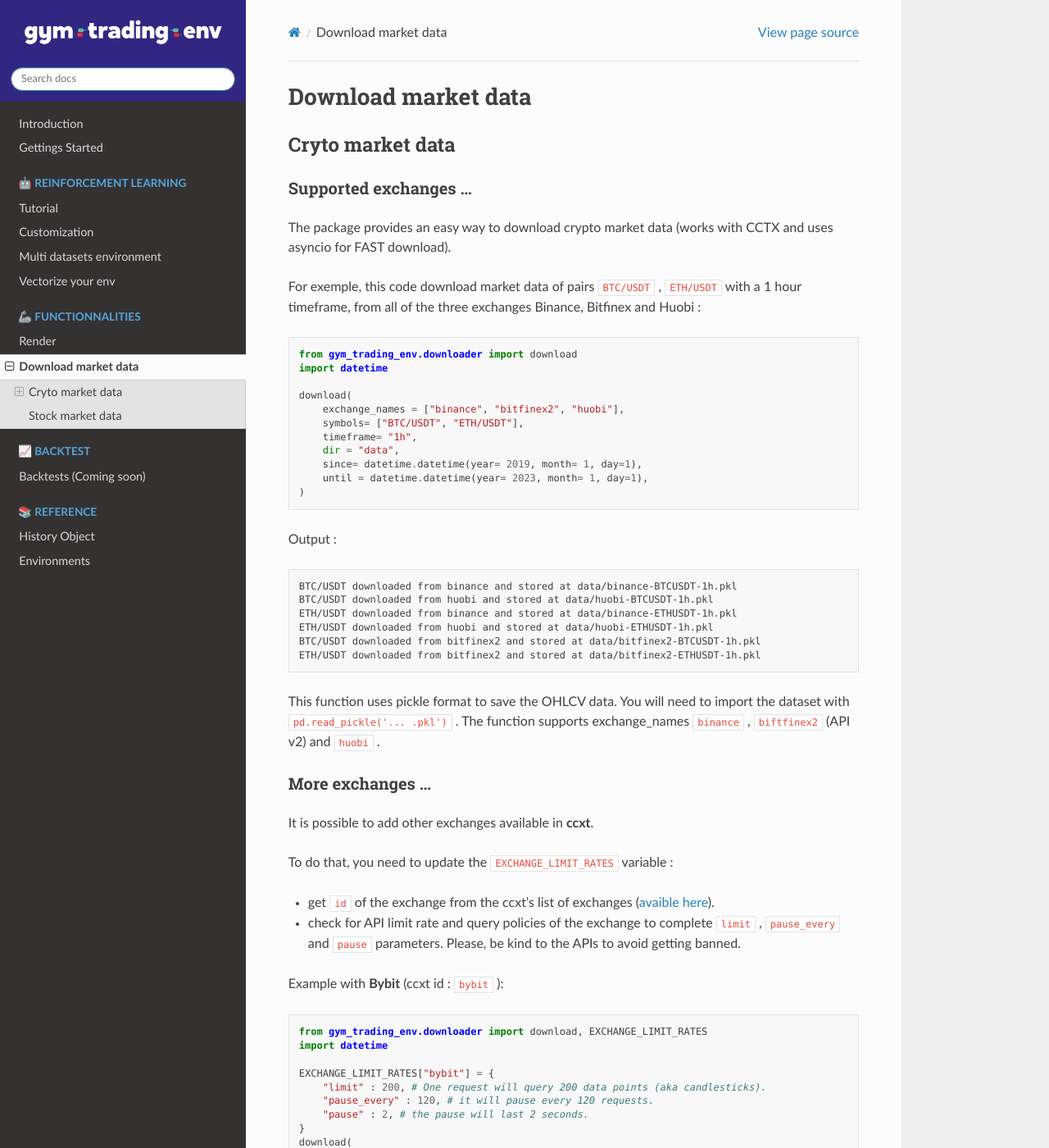
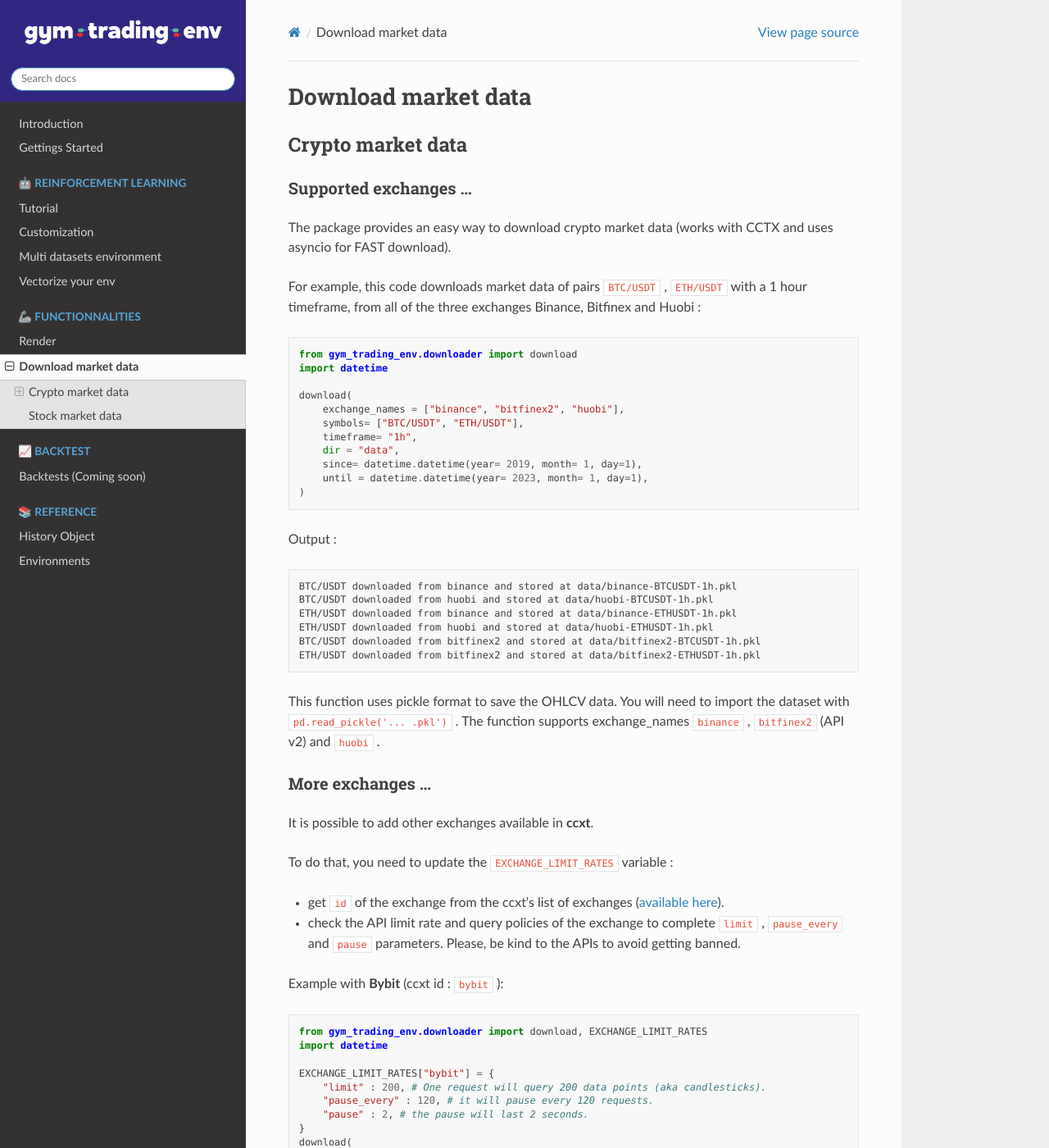
Before and after one commit to ClementPerroud/Gym-Trading-Env, a Sphinx documentation site: the page built from docs/source/download.rst, in a window 1280 px wide and 1400 px high. Shown: the whole window at 82% size. Built offline with Sphinx 7.4.7 and the Read the Docs theme 2.0.0, drawn with Linux system fonts in a browser that asks for light colours.

Commit message:
Update download.rst

```diff
--- a/docs/source/download.rst
+++ b/docs/source/download.rst
@@ -1,7 +1,7 @@
 Download market data
 =====================
 
-Cryto market data
+Crypto market data
 -------------------------
 
 Supported exchanges ...
@@ -9,7 +9,7 @@ Supported exchanges ...
 
 The package provides an easy way to download crypto market data (works with CCTX and uses asyncio for FAST download).
 
-For exemple, this code download market data of pairs ``BTC/USDT`` , ``ETH/USDT`` with a 1 hour timeframe, from all of the three exchanges Binance, Bitfinex and Huobi :
+For example, this code downloads market data of pairs ``BTC/USDT`` , ``ETH/USDT`` with a 1 hour timeframe, from all of the three exchanges Binance, Bitfinex and Huobi :
 
 .. code-block:: python
 
@@ -36,7 +36,7 @@ Output :
   BTC/USDT downloaded from bitfinex2 and stored at data/bitfinex2-BTCUSDT-1h.pkl
   ETH/USDT downloaded from bitfinex2 and stored at data/bitfinex2-ETHUSDT-1h.pkl
 
-This function uses pickle format to save the OHLCV data. You will need to import the dataset with ``pd.read_pickle('... .pkl')`` . The function supports exchange_names ``binance`` , ``biftfinex2`` (API v2) and ``huobi`` .
+This function uses pickle format to save the OHLCV data. You will need to import the dataset with ``pd.read_pickle('... .pkl')`` . The function supports exchange_names ``binance`` , ``bitfinex2`` (API v2) and ``huobi`` .
 
 More exchanges ...
 ^^^^^^^^^^^^^
@@ -46,8 +46,8 @@ It is possible to add other exchanges available in **ccxt**.
 
 To do that, you need to update the ``EXCHANGE_LIMIT_RATES`` variable :
 
-* get ``id`` of the exchange from the ccxt's list of exchanges (`avaible here <https://github.com/ccxt/ccxt/tree/master/python#certified-cryptocurrency-exchanges>`_).
-* check for API limit rate and query policies of the exchange to complete ``limit`` , ``pause_every`` and ``pause`` parameters. Please, be kind to the APIs to avoid getting banned.
+* get ``id`` of the exchange from the ccxt's list of exchanges (`available here <https://github.com/ccxt/ccxt/tree/master/python#certified-cryptocurrency-exchanges>`_).
+* check the API limit rate and query policies of the exchange to complete ``limit`` , ``pause_every`` and ``pause`` parameters. Please, be kind to the APIs to avoid getting banned.
 
 Example with **Bybit** (ccxt id : ``bybit`` ):
 
```
